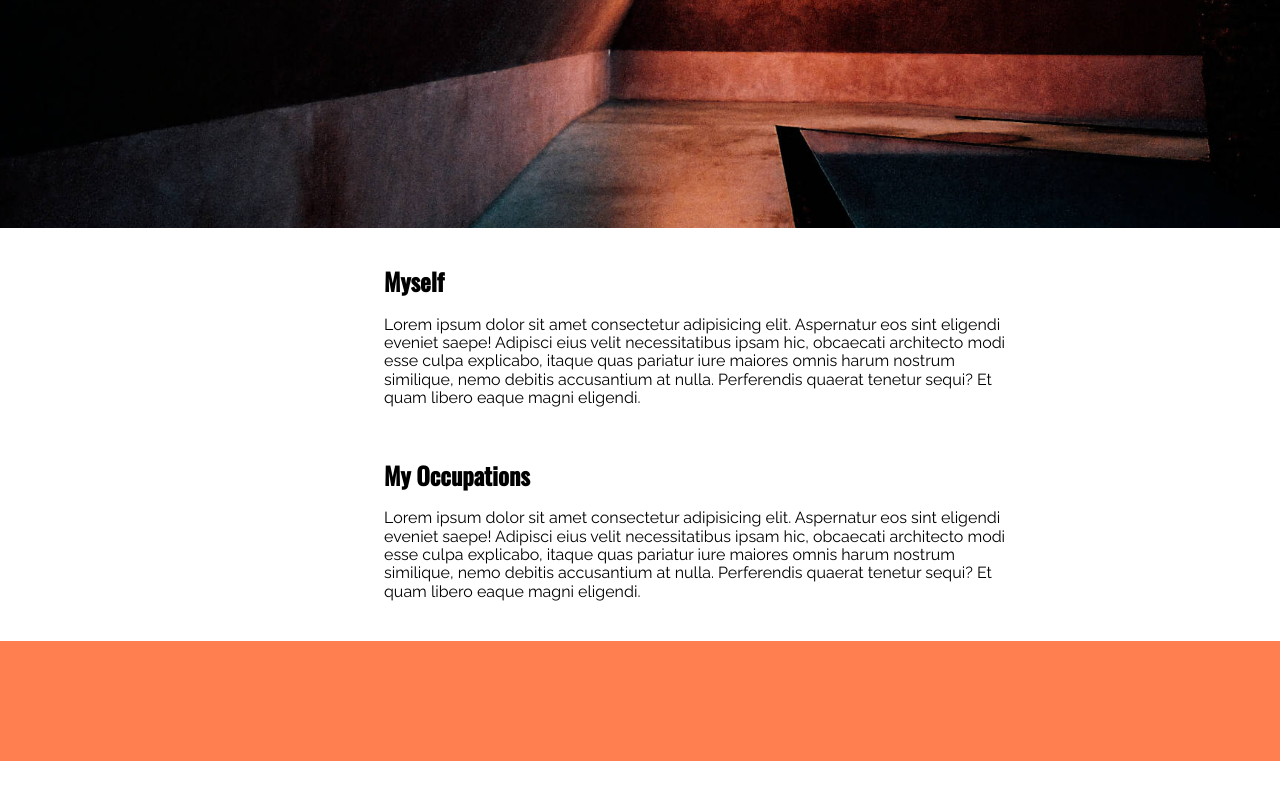
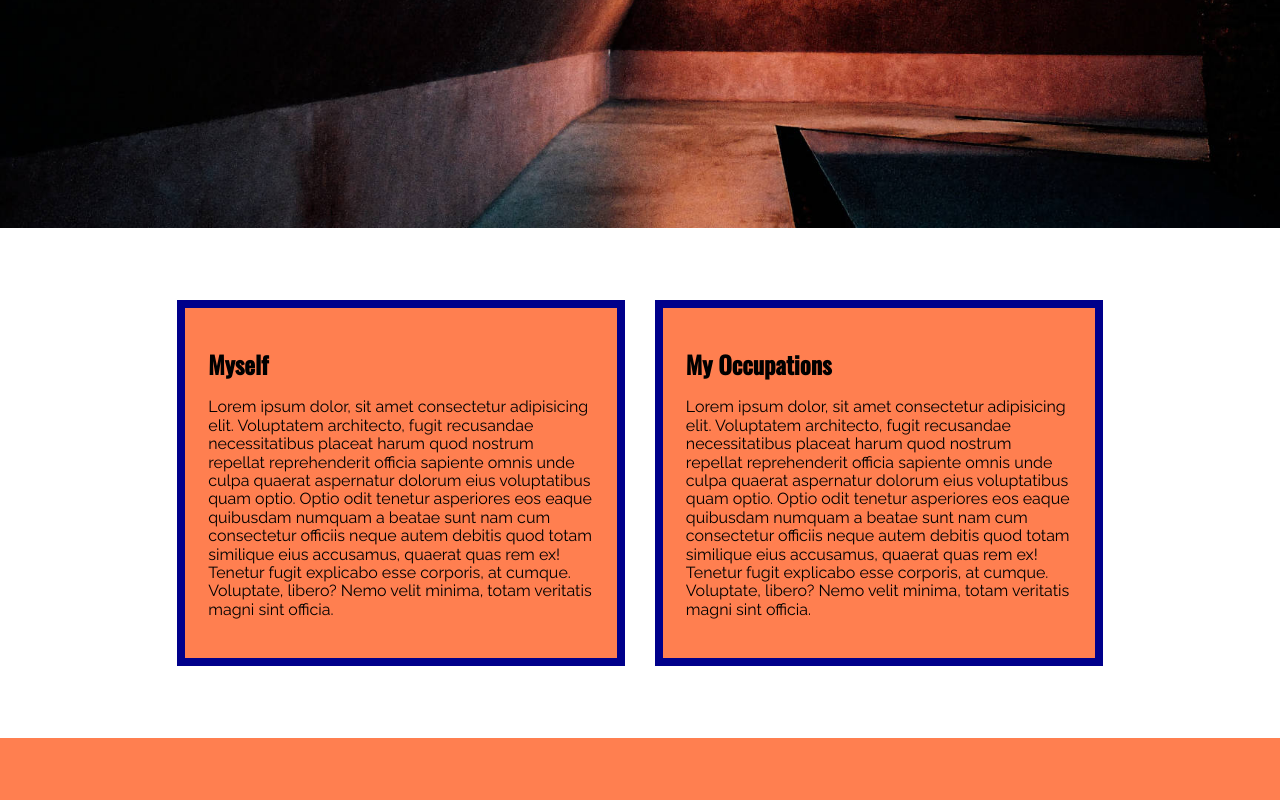
Before and after one commit to SvenR17/test_svenblog, a website: page index.html in a window 1280 px wide. Shown: the part 572-1372 px from the top of the page. Before the commit the page ends 1333 px from the top, so only its background shows below. Drawn offline with nearby package versions, Linux system fonts and the light colour scheme.

Commit message:
Made two cards for the text

```diff
--- a/index.html
+++ b/index.html
@@ -28,25 +28,14 @@
         <div class="myself">
         <h2>Myself</h2>
         <p>
-          Lorem ipsum dolor sit amet consectetur adipisicing elit. Aspernatur
-          eos sint eligendi eveniet saepe! Adipisci eius velit necessitatibus
-          ipsam hic, obcaecati architecto modi esse culpa explicabo, itaque quas
-          pariatur iure maiores omnis harum nostrum similique, nemo debitis
-          accusantium at nulla. Perferendis quaerat tenetur sequi? Et quam
-          libero eaque magni eligendi.
-        </p>
+          Lorem ipsum dolor, sit amet consectetur adipisicing elit. Voluptatem architecto, fugit recusandae necessitatibus placeat harum quod nostrum repellat reprehenderit officia sapiente omnis unde culpa quaerat aspernatur dolorum eius voluptatibus quam optio. Optio odit tenetur asperiores eos eaque quibusdam numquam a beatae sunt nam cum consectetur officiis neque autem debitis quod totam similique eius accusamus, quaerat quas rem ex! Tenetur fugit explicabo esse corporis, at cumque. Voluptate, libero? Nemo velit minima, totam veritatis magni sint officia.
         <br>
       </div>
 
       <div class="myoccupations">
         <h2>My Occupations</h2>
         <p>
-          Lorem ipsum dolor sit amet consectetur adipisicing elit. Aspernatur
-          eos sint eligendi eveniet saepe! Adipisci eius velit necessitatibus
-          ipsam hic, obcaecati architecto modi esse culpa explicabo, itaque quas
-          pariatur iure maiores omnis harum nostrum similique, nemo debitis
-          accusantium at nulla. Perferendis quaerat tenetur sequi? Et quam
-          libero eaque magni eligendi.
+          Lorem ipsum dolor, sit amet consectetur adipisicing elit. Voluptatem architecto, fugit recusandae necessitatibus placeat harum quod nostrum repellat reprehenderit officia sapiente omnis unde culpa quaerat aspernatur dolorum eius voluptatibus quam optio. Optio odit tenetur asperiores eos eaque quibusdam numquam a beatae sunt nam cum consectetur officiis neque autem debitis quod totam similique eius accusamus, quaerat quas rem ex! Tenetur fugit explicabo esse corporis, at cumque. Voluptate, libero? Nemo velit minima, totam veritatis magni sint officia.
         </p>
       </div>
     </div>
--- a/styles/styles.css
+++ b/styles/styles.css
@@ -1,3 +1,9 @@
+*,
+*:before,
+*:after {
+  box-sizing: border-box;
+}
+
 body {
   margin: 0;
 }
@@ -45,21 +51,30 @@ p {
 }
 
 .content {
-  display: block;
-  justify-content: center;
-  align-items: center;
-  margin-top: 5vh;
-  margin-left: 30vw;
-  margin-bottom: 5vh;
-  max-width: 50vw;
+  text-align: center;
+  margin: 5%;
 }
 
 .myself {
   color: black;
+  background-color: coral;
+  width: 35vw;
+  margin: 1vh 1vw 1vh 1vw;
+  padding: 2%;
+  border: 1vh solid darkblue;
+  display: inline-block;
+  text-align: left;
 }
 
 .myoccupations {
   color: black;
+  background: coral;
+  width: 35vw;
+  margin: 1vh 1vw 1vh 1vw;
+  padding: 2%;
+  border: 1vh solid darkblue;
+  display: inline-block;
+  text-align: left;
 }
 
 .footer {
```
Also changed, not shown: images/original/2020-09-04 22_38_12-Foto - Google Foto's - Brave.png (added), 1 other file.
